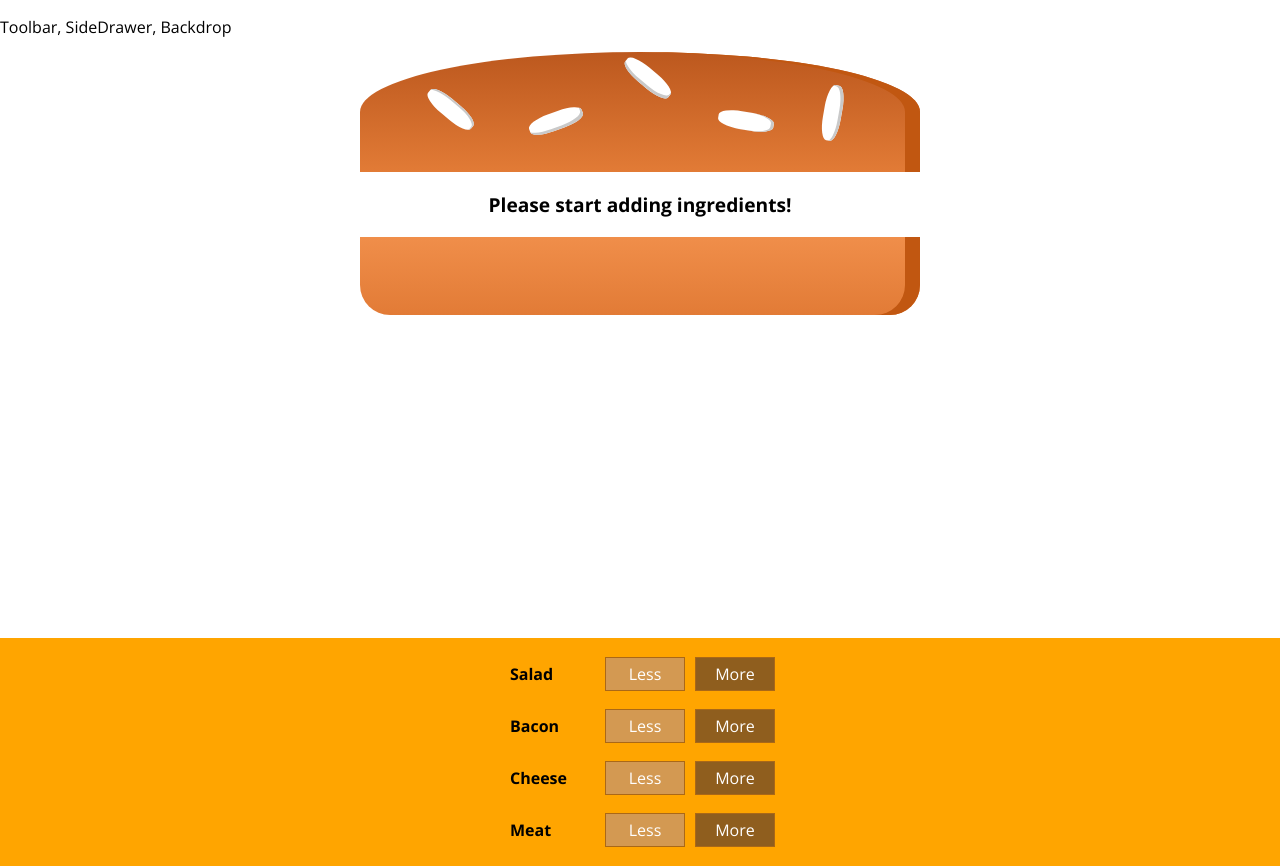
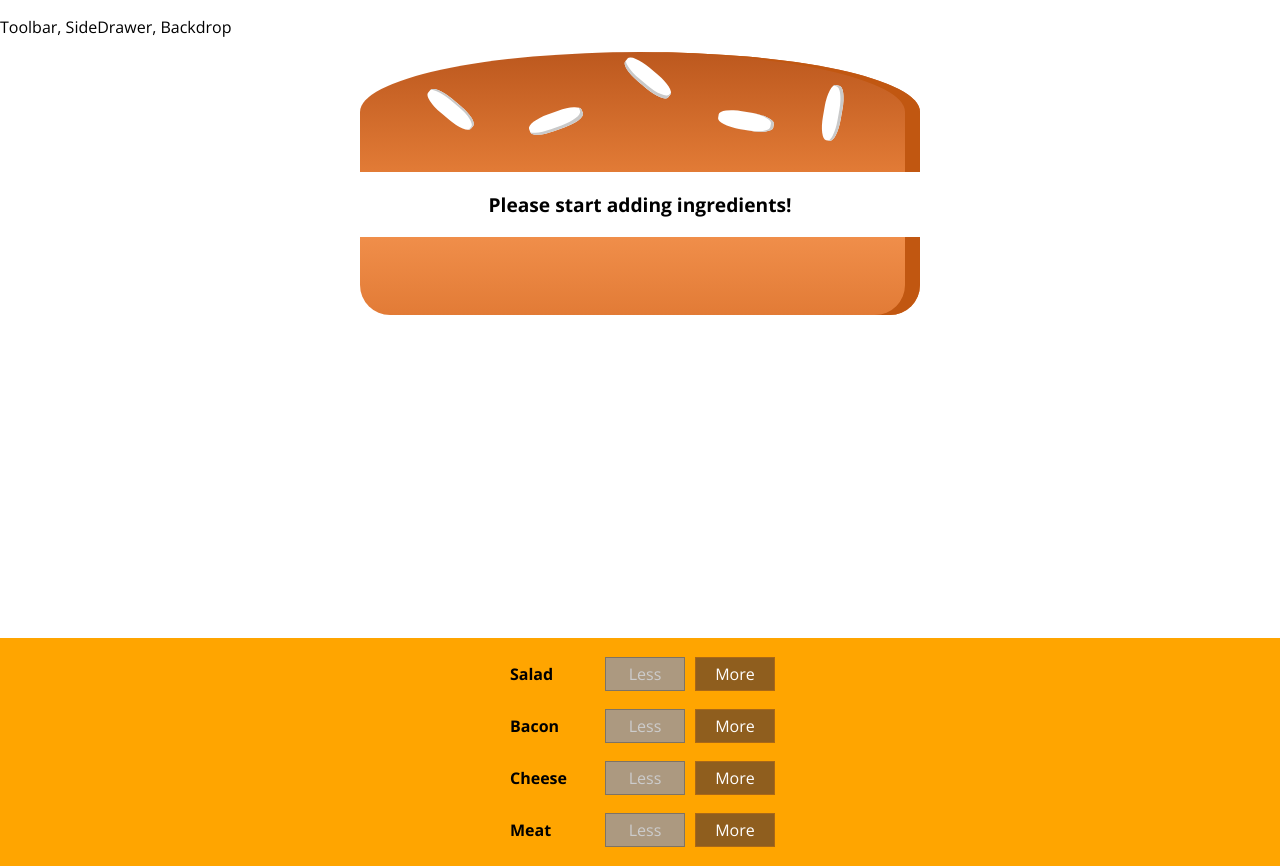
Before and after one commit to sukheja-varun/react-burger, a React (Create React App) app: page / in a window 1280 px wide. Built offline with nearby package versions, Linux system fonts and the light colour scheme.

Commit message:
disabling less button when quantity is 0

```diff
--- a/src/components/Burger/BuildControls/BuildControl/BuildControl.js
+++ b/src/components/Burger/BuildControls/BuildControl/BuildControl.js
@@ -1,12 +1,16 @@
 import React from 'react';
-import { string, func } from 'prop-types';
+import { string, func, bool } from 'prop-types';
 
 import classes from './BuildControl.module.scss';
 
 const buildControl = props => (
   <div className={classes.BuildControl}>
     <div className={classes.Label}>{props.label}</div>
-    <button className={classes.Less} onClick={props.onRemoveClick}>
+    <button
+      className={classes.Less}
+      disabled={props.disabled}
+      onClick={props.onRemoveClick}
+    >
       Less
     </button>
     <button className={classes.More} onClick={props.onAddClick}>
@@ -17,6 +21,7 @@ const buildControl = props => (
 
 buildControl.propTypes = {
   label: string.isRequired,
+  disabled: bool.isRequired,
   onAddClick: func.isRequired,
   onRemoveClick: func.isRequired
 };
--- a/src/components/Burger/BuildControls/BuildControls.js
+++ b/src/components/Burger/BuildControls/BuildControls.js
@@ -2,7 +2,7 @@ import React from 'react';
 
 import Classes from './BuildControls.module.scss';
 import BuildControl from './BuildControl/BuildControl';
-import { func } from 'prop-types';
+import { func, object } from 'prop-types';
 
 const controls = [
   { label: 'Salad', type: 'salad' },
@@ -19,12 +19,14 @@ const buildControls = props => (
         label={ctrl.label}
         onAddClick={() => props.ingredientAdded(ctrl.type)}
         onRemoveClick={() => props.ingredientRemoved(ctrl.type)}
+        disabled={props.disabled[ctrl.type]}
       />
     ))}
   </div>
 );
 
 buildControls.propTypes = {
+  disabled: object.isRequired,
   ingredientAdded: func.isRequired,
   ingredientRemoved: func.isRequired
 };
--- a/src/containers/BurgerBuilder/BurgerBuilder.js
+++ b/src/containers/BurgerBuilder/BurgerBuilder.js
@@ -24,17 +24,25 @@ class BurgerBuilder extends Component {
     let ingredients = { ...this.state.ingredients };
     if (ingredients[type] > 0) {
       ingredients[type]--;
+      this.setState({ ingredients });
     }
-    this.setState({ ingredients });
   };
 
   render() {
+    const disabledInfo = {};
+    for (const key in this.state.ingredients) {
+      if (this.state.ingredients.hasOwnProperty(key)) {
+        disabledInfo[key] = this.state.ingredients[key] <= 0;
+      }
+    }
+
     return (
       <Aux>
         <Burger ingredients={this.state.ingredients} />
         <BuildControls
           ingredientAdded={this.onAddIngredient}
           ingredientRemoved={this.onRemoveIngredient}
+          disabled={disabledInfo}
         />
       </Aux>
     );
```
